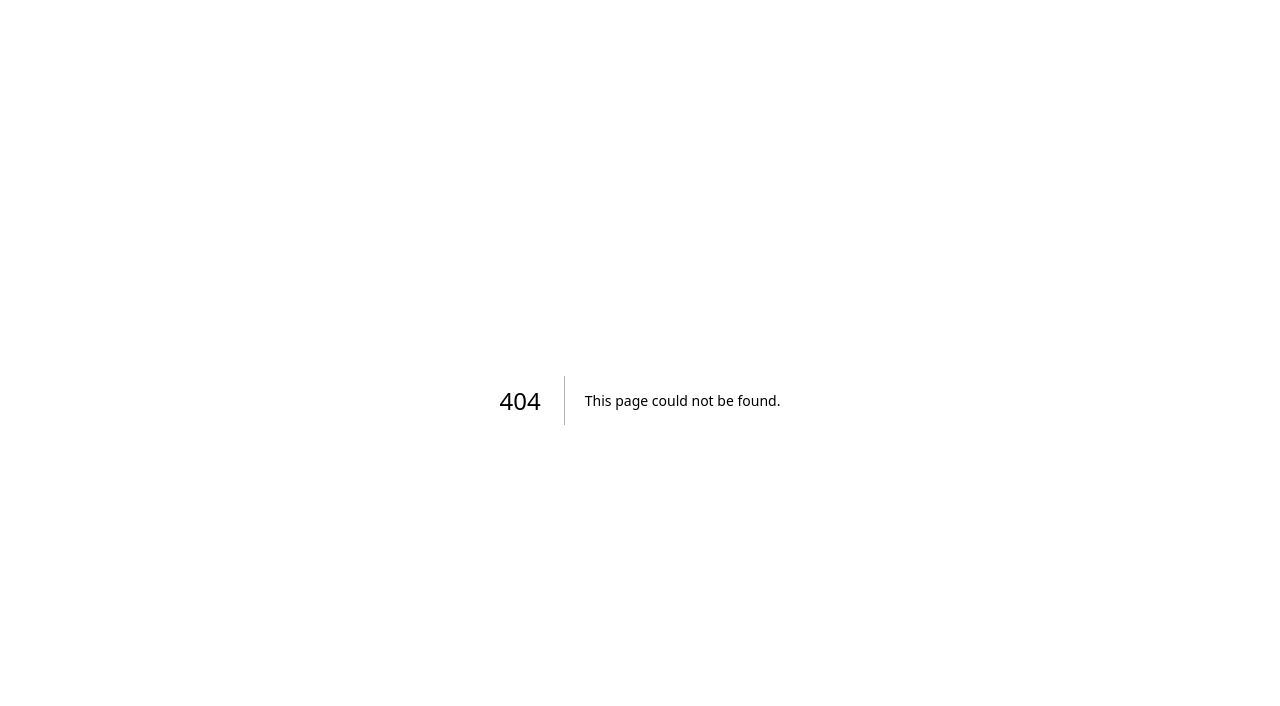
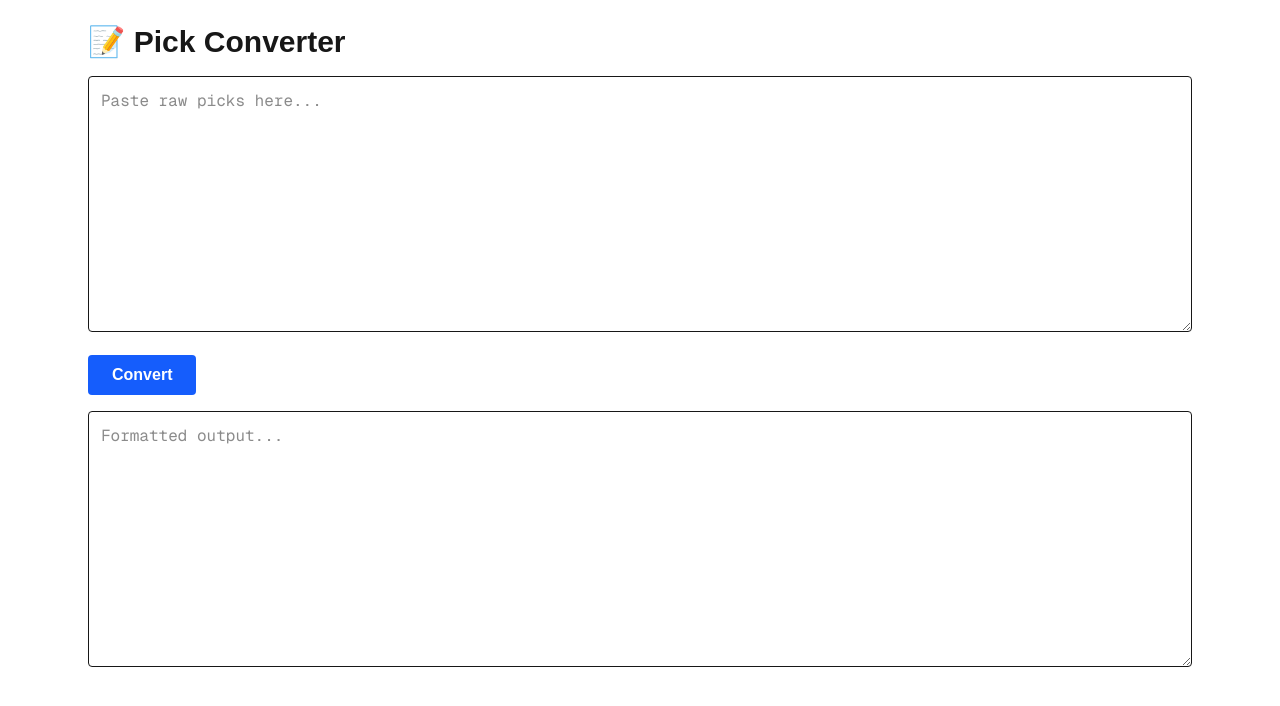
Before and after one commit to CarlosMartinezCM/pickEmTracker, a Next.js app: page /admin/picks in a window 1280 px wide. Before the commit this address had no page. Shown: the top 706 px of the page. Built offline with nearby package versions, Linux system fonts and the light colour scheme.

Commit message:
implementing admin portal, base structure with converter implementation. Auth will be next with MongoDB.

```diff
--- /dev/null
+++ b/app/admin/page.tsx
@@ -0,0 +1,28 @@
+"use client";
+import Link from "next/link";
+
+export default function AdminDashboard() {
+  return (
+    <div className="min-h-screen p-6 bg-gray-100 dark:bg-gray-900">
+      <h1 className="text-4xl font-bold mb-6 text-blue-600">🏈 Admin Portal</h1>
+
+      <div className="grid grid-cols-1 md:grid-cols-2 gap-4 max-w-3xl">
+        <AdminLink href="/admin/picks" label="📝 Pick Converter" />
+        <AdminLink href="/admin/schedule" label="📅 Schedule Manager" />
+        <AdminLink href="/admin/results" label="🏆 Upload Results" />
+        <AdminLink href="/admin/players" label="👥 Player Manager" />
+      </div>
+    </div>
+  );
+}
+
+function AdminLink({ href, label }: { href: string; label: string }) {
+  return (
+    <Link
+      href={href}
+      className="p-5 rounded-xl bg-white dark:bg-black/30 shadow hover:shadow-lg transition font-bold text-lg"
+    >
+      {label}
+    </Link>
+  );
+}
--- /dev/null
+++ b/app/admin/picks/page.tsx
@@ -0,0 +1,63 @@
+"use client";
+import { useState } from "react";
+
+export default function PickConverterPage() {
+  const [raw, setRaw] = useState("");
+  const [output, setOutput] = useState("");
+
+  function convert() {
+    const lines = raw.trim().split("\n");
+
+    const players = lines.map((line) => {
+      const parts = line.split("\t").map(p => p.trim());
+      const name = parts[0];
+      const tiebreaker = Number(parts[parts.length - 1]);
+      const picks = parts.slice(1, parts.length - 1);
+
+      return {
+        name,
+        picks,
+        tiebreaker,
+      };
+    });
+
+    setOutput(
+      players
+        .map(
+          (p) => `{
+  name: "${p.name}",
+  picks: ${JSON.stringify(p.picks)},
+  tiebreaker: ${p.tiebreaker},
+},`
+        )
+        .join("\n\n")
+    );
+  }
+
+  return (
+    <div className="p-6 max-w-6xl mx-auto">
+      <h1 className="text-3xl font-bold mb-4">📝 Pick Converter</h1>
+
+      <textarea
+        className="w-full h-64 p-3 border rounded mb-4 font-mono"
+        placeholder="Paste raw picks here..."
+        value={raw}
+        onChange={(e) => setRaw(e.target.value)}
+      />
+
+      <button
+        onClick={convert}
+        className="px-6 py-2 bg-blue-600 text-white rounded font-bold mb-4"
+      >
+        Convert
+      </button>
+
+      <textarea
+        className="w-full h-64 p-3 border rounded font-mono"
+        placeholder="Formatted output..."
+        value={output}
+        readOnly
+      />
+    </div>
+  );
+}
```
Also changed, not shown: app/admin/picks/readme.md (added), app/admin/players/page.tsx (added), app/admin/results/page.tsx (added), app/admin/schedule/page.tsx (added), app/api/scoreboard/admin/picks/route.ts (added), app/api/scoreboard/admin/players/route.ts (added), app/api/scoreboard/admin/results/route.ts (added), app/api/scoreboard/admin/schedule/route.ts (added), lib/adminAuth.ts (added), lib/mongob.ts (added).
